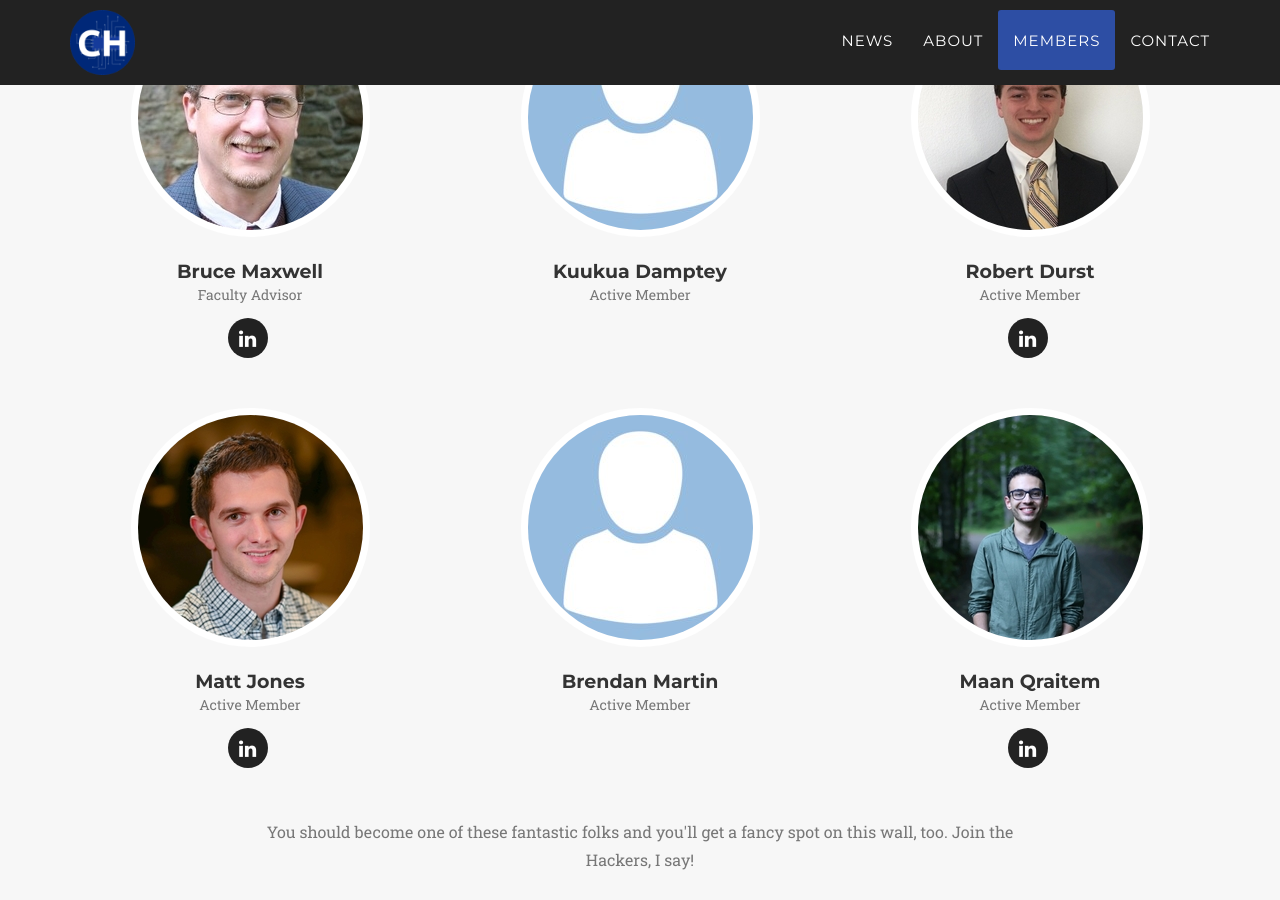
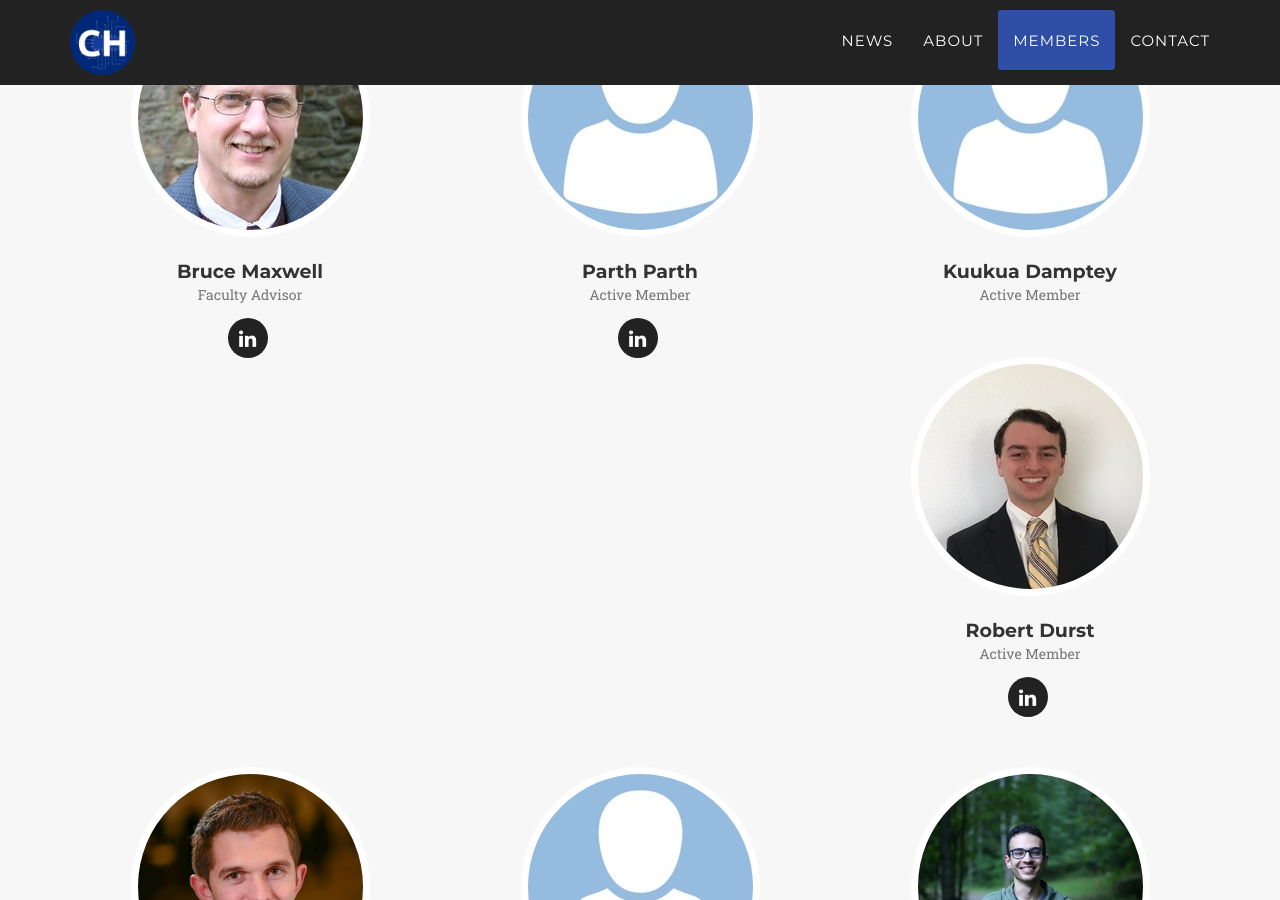
Before and after one commit to Colby-Hackers/Colby-Hackers.github.io, a Jekyll site: the page built from index.html, in a window 1280 px wide and 900 px high, scrolled down 4757 px. Built offline with Jekyll 4.4.1, drawn with Linux system fonts in a browser that asks for light colours; some web fonts are replaced.

Commit message:
Update _config.yml

```diff
--- a/_config.yml
+++ b/_config.yml
@@ -64,6 +64,13 @@ people:
     - title: linkedin
       url: https://www.linkedin.com/in/bruce-maxwell-60505728/
 
+- name: Parth Parth
+  pic: 42
+  position: Active Member
+  social:
+    - title: linkedin
+      url: https://www.linkedin.com/in/hiparthparth/
+
 - name: Kuukua Damptey
   pic: 42
   position: Active Member
```
